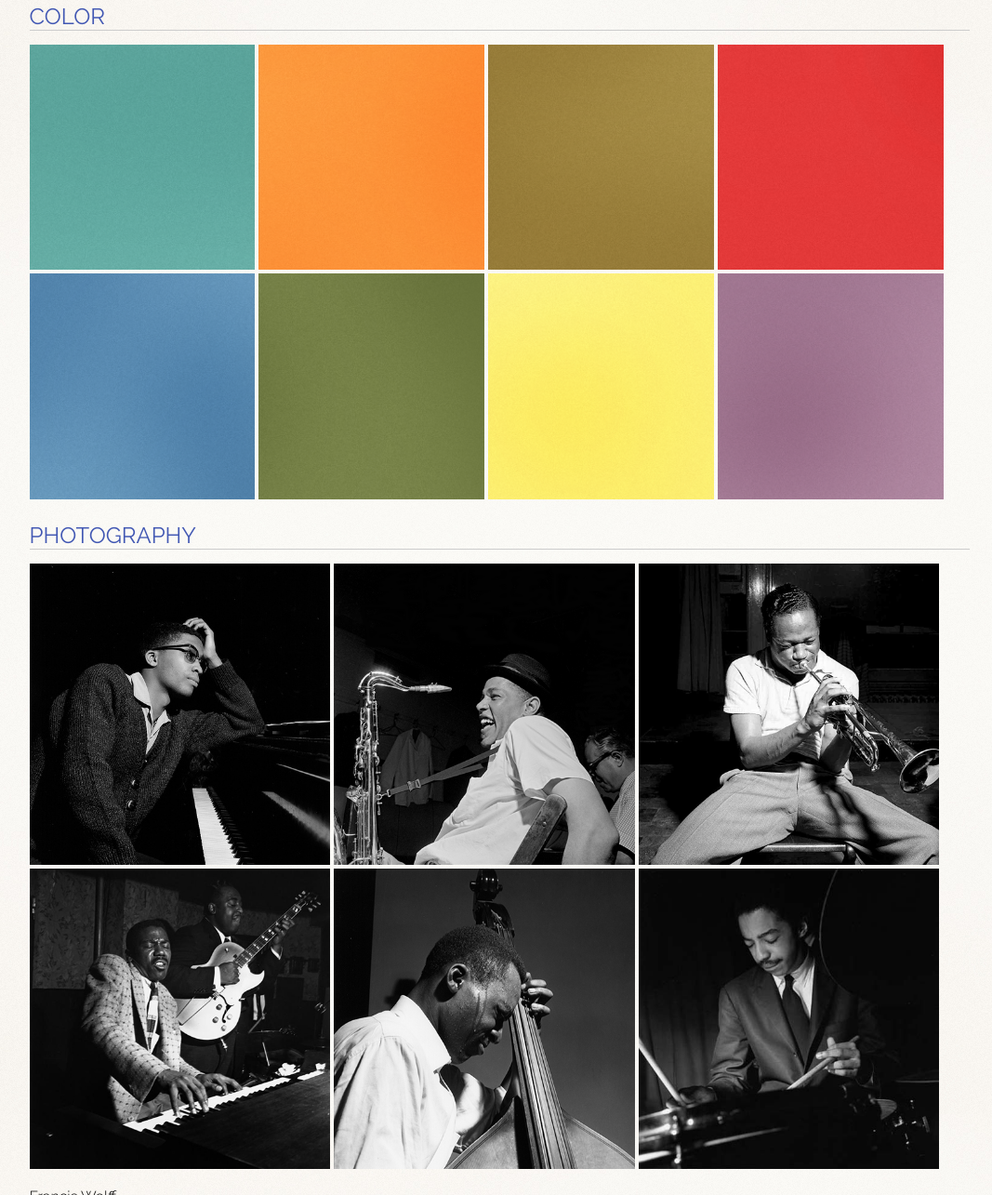
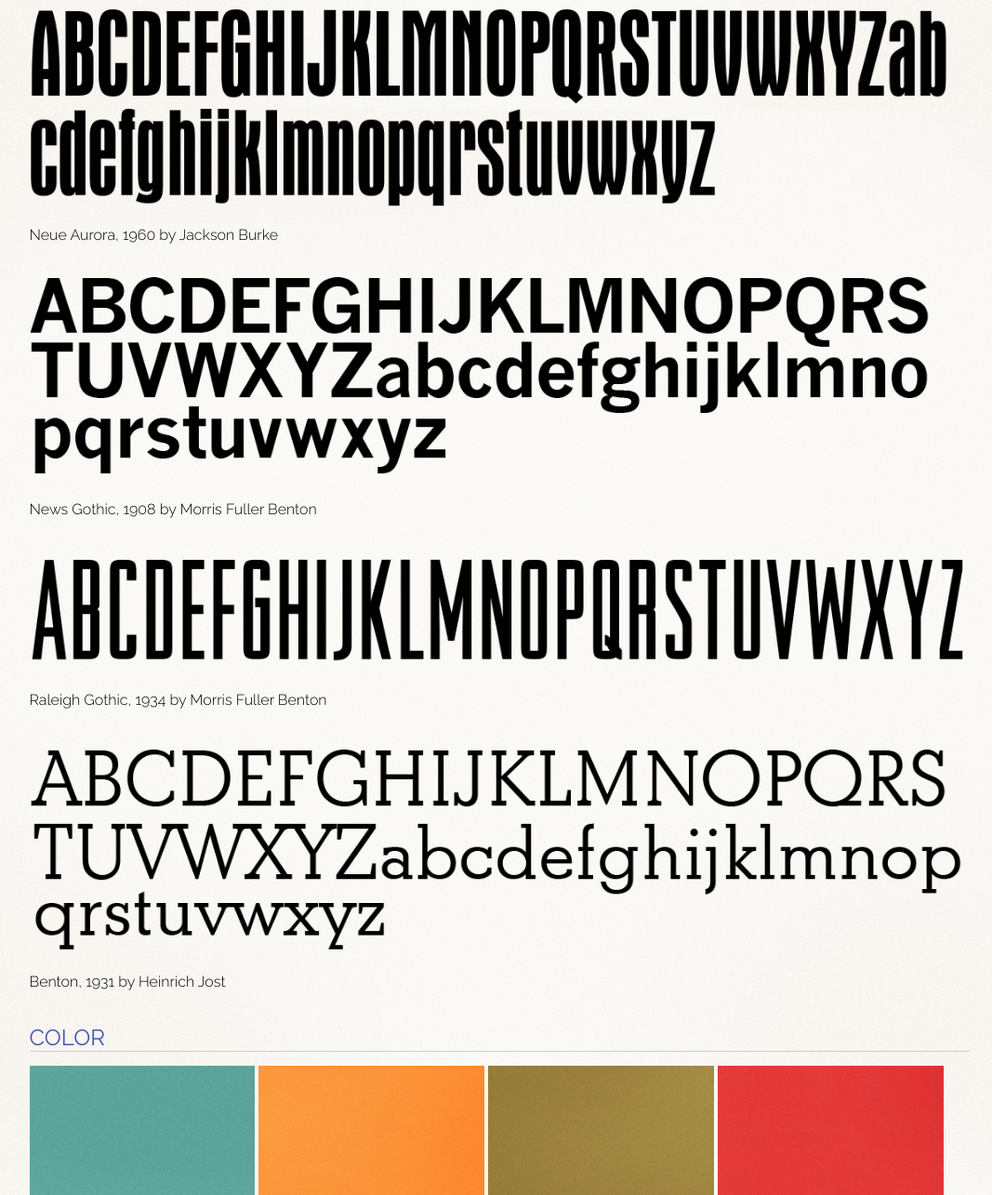
Before and after one commit to theemilyrussell/Russell_Final_Project, a plain HTML site: page design.html in a window 1280 px wide. Shown: the part 962-2247 px from the top of the page at 93% size, without its empty margins (204-1271 px from the left). Drawn offline with nearby package versions, Linux system fonts and the light colour scheme; a web font is replaced by a local one.

Commit message:
Add More Type

```diff
--- a/design.html
+++ b/design.html
@@ -52,6 +52,14 @@
 					<h3>Ultr. Bodoni, 1928</h3>
 				<img src="images/type2.png" alt="">
 					<h3>Franklin Gothic, 1904 by Morris Fuller Benton</h3>
+				<img src="images/type5.png" alt="">
+					<h3>Neue Aurora, 1960 by Jackson Burke</h3>
+				<img src="images/type6.png" alt="">
+					<h3>News Gothic, 1908 by Morris Fuller Benton</h3>
+				<img src="images/type7.png" alt="">
+					<h3>Raleigh Gothic, 1934 by Morris Fuller Benton</h3>
+				<img src="images/type8.png" alt="">
+					<h3>Benton, 1931 by Heinrich Jost</h3>
 			</div>
 		</div><!--.typography-->
 
```
Also changed, not shown: images/type5.png (added), images/type6.png (added), images/type7.png (added), images/type8.png (added).
